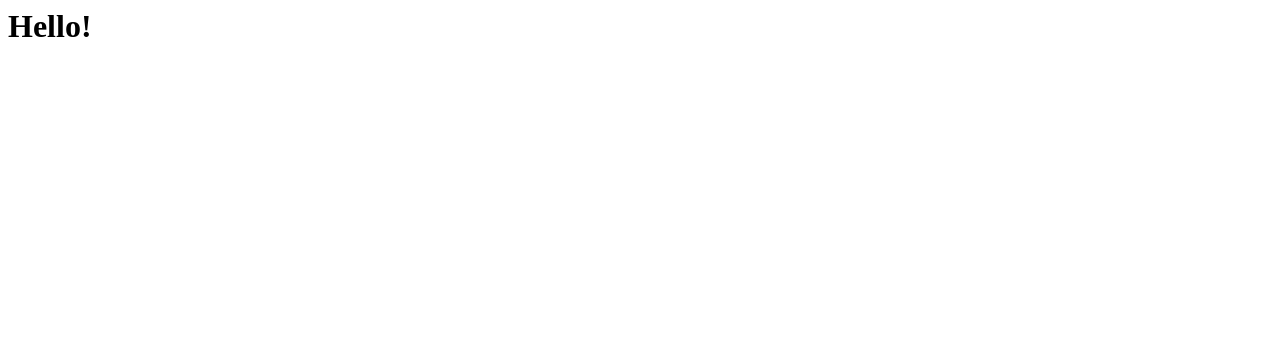
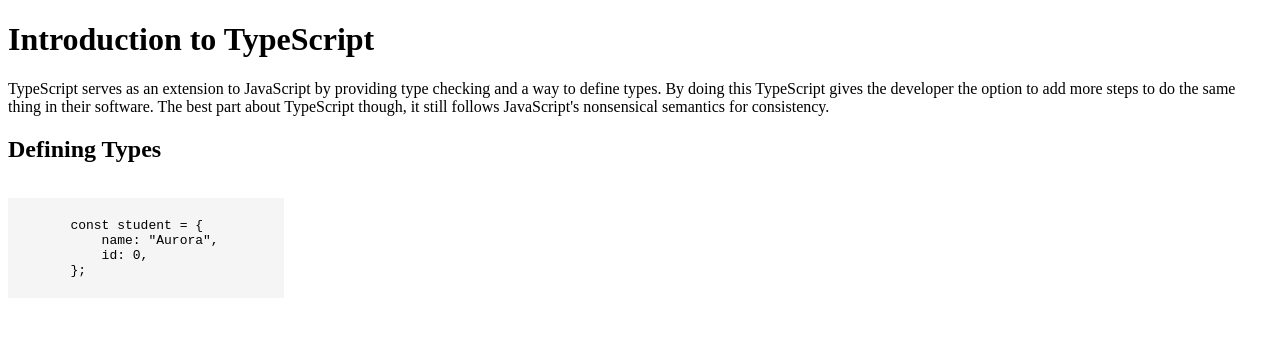
Before and after one commit to cs401-fall2022/lesson14-stocktonwoodworth, a plain HTML site: page index.html in a window 1280 px wide. Drawn offline with Linux system fonts and the light colour scheme.

Commit message:
Started HTML layout

```diff
--- /dev/null
+++ b/css/main.css
@@ -0,0 +1,7 @@
+/* Style for code blocks */
+pre code {
+    background-color: whitesmoke;
+    display: block;
+    width: fit-content;
+    padding: 5px 5em 5px 0;
+}
--- a/index.html
+++ b/index.html
@@ -1 +1,37 @@
-<h1>Hello!</h1>
+<!doctype html>
+<html lang="en">
+
+<head>
+    <meta charset="utf-8">
+    <title>TypeScript</title>
+    <meta name="description" content="">
+    <meta name="viewport" content="width=device-width, initial-scale=1">
+    <link rel="stylesheet" href=css/main.css>
+</head>
+
+<body>
+<!-- Page Header and introduction -->
+<div class="introduction">
+    <h1>Introduction to TypeScript</h1>
+    <p class="introP">
+        TypeScript serves as an extension to JavaScript by providing type checking and a way to define types.
+        By doing this TypeScript gives the developer the option to add more steps to do the same thing in their
+        software. The best part about TypeScript though, it still follows JavaScript's nonsensical semantics for
+        consistency.
+    </p>
+</div>
+
+<!-- Defining Types -->
+<div class="defTypes">
+    <h2>Defining Types</h2>
+    <pre>
+    <code>
+        const student = {
+            name: "Aurora",
+            id: 0,
+        };
+    </code>
+    </pre>
+</div>
+
+</body>
```
